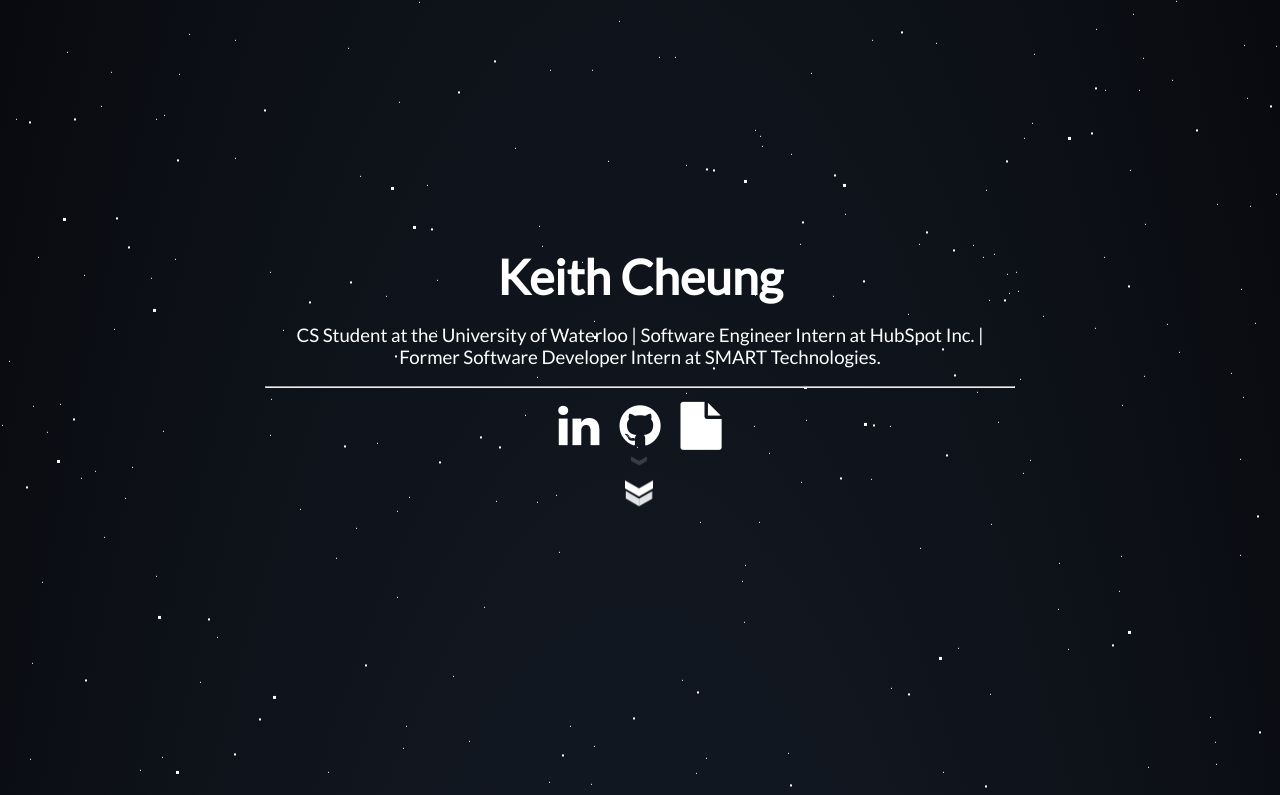
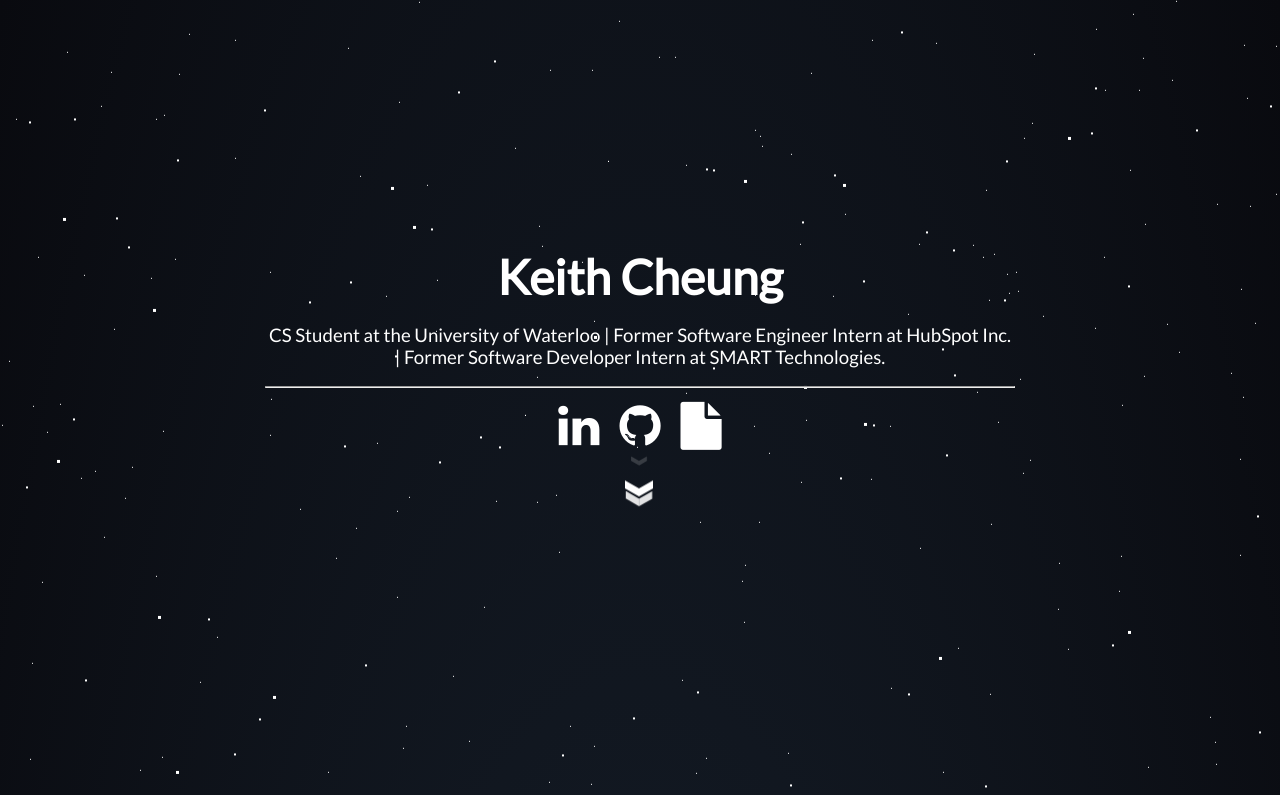
Before and after one commit to keithcheung/mygithubpage, a React (Create React App) app: page / in a window 1280 px wide. Shown: the top 795 px of the page. Built offline with nearby package versions, Linux system fonts and the light colour scheme.

Commit message:
update info

```diff
--- a/src/js/components/experience.js
+++ b/src/js/components/experience.js
@@ -17,16 +17,17 @@
         <Grid item xs={7} style={{ textAlign: "start" }}>
           <Spacer />
           <p>
-            I’m currently interning at HubSpot where I’m on the customer
-            relations manager’s communicator team. Our product is in charge of
-            120,000 daily interactions for our customers and plays a huge role
-            in helping their businesses grow.
+            During my most recent internship at HubSpot, I was on the customer
+            relations manager’s communicator team. Our team was is in charge of.
+            We played a huge role in the interactions that help build a customer
+            base for companies to grow better.
           </p>
           <p>
             During my previous internship at HubSpot, I was on the subscriptions
-            team where I worked on different ways to improve the email marketing
-            experience, (in light of GDPR) and provided different ways to gain
-            insights for our customers.
+            team where I worked on different ways to drive improvements in email
+            marketing for our customers, (in light of GDPR) and provided
+            different for our customers to gain insights on their email
+            campaign.
           </p>
           <p>
             My first internship was at SMART Technogies where I worked on making
--- a/src/js/components/title.js
+++ b/src/js/components/title.js
@@ -22,8 +22,9 @@
     <div>
       <H3>Keith Cheung</H3>
       <p>
-        CS Student at the University of Waterloo | Software Engineer Intern at
-        HubSpot Inc. | Former Software Developer Intern at SMART Technologies.
+        CS Student at the University of Waterloo | Former Software Engineer
+        Intern at HubSpot Inc. | Former Software Developer Intern at SMART
+        Technologies.
       </p>
       <hr />
       <div>
```
